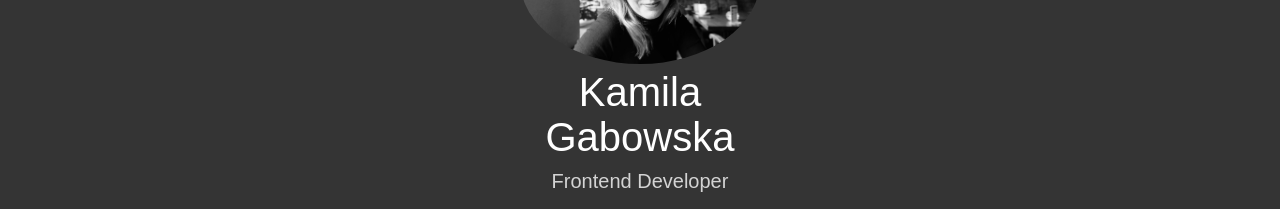
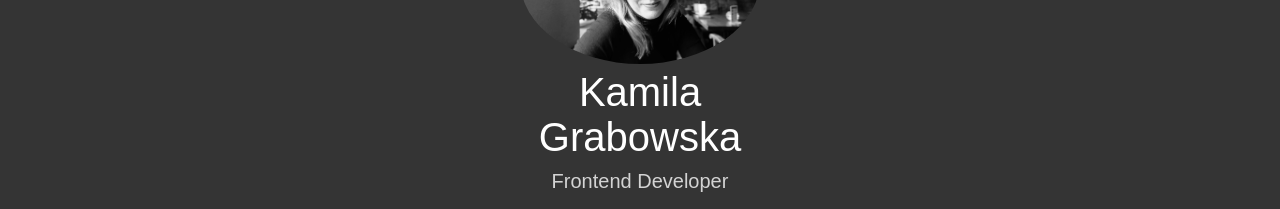
Before and after one commit to KamilaGrabowska/Build_a_Profesional_Portfolio_Using_React, a React (Vite) app: page / in a window 1280 px wide. Shown: the part 317-526 px from the top of the page. Built offline with nearby package versions, Linux system fonts and the light colour scheme.

Commit message:
add new bgc to component project

```diff
--- a/src/components/Body.jsx
+++ b/src/components/Body.jsx
@@ -1,5 +1,5 @@
 import { FaGithub, FaLinkedin } from "react-icons/fa";
-import Avatar from '../assets/Avatar.JPG';
+import Avatar from '../assets/Avatar.jpg';
 import './Body.scss'
 const Body = () => {
     return (
@@ -9,7 +9,7 @@ const Body = () => {
                     <img className="body-img" alt='avatar' src={Avatar} width={150} height={140} />
 
                     <div className="body-content">
-                        <div className="body-headline">Kamila Gabowska</div>
+                        <div className="body-headline">Kamila Grabowska</div>
                         <div className="body-text">Frontend Developer</div>
                     </div>
 
--- a/src/components/Skills.jsx
+++ b/src/components/Skills.jsx
@@ -1,12 +1,12 @@
 import {  FaReact, FaHtml5, FaCss3, FaGithub, FaSass   } from "react-icons/fa";
-import { FaJs } from "react-icons/fa6";
 import './Skills.scss'
+import { SiJavascript } from "react-icons/si";
 
 const Skills = () => {
     const skillsArr = [
         {
             "name" : 'JavaScript',
-            "icon" :  FaJs
+            "icon" :  SiJavascript
         },
         {
             "name" : "HTML",
```
